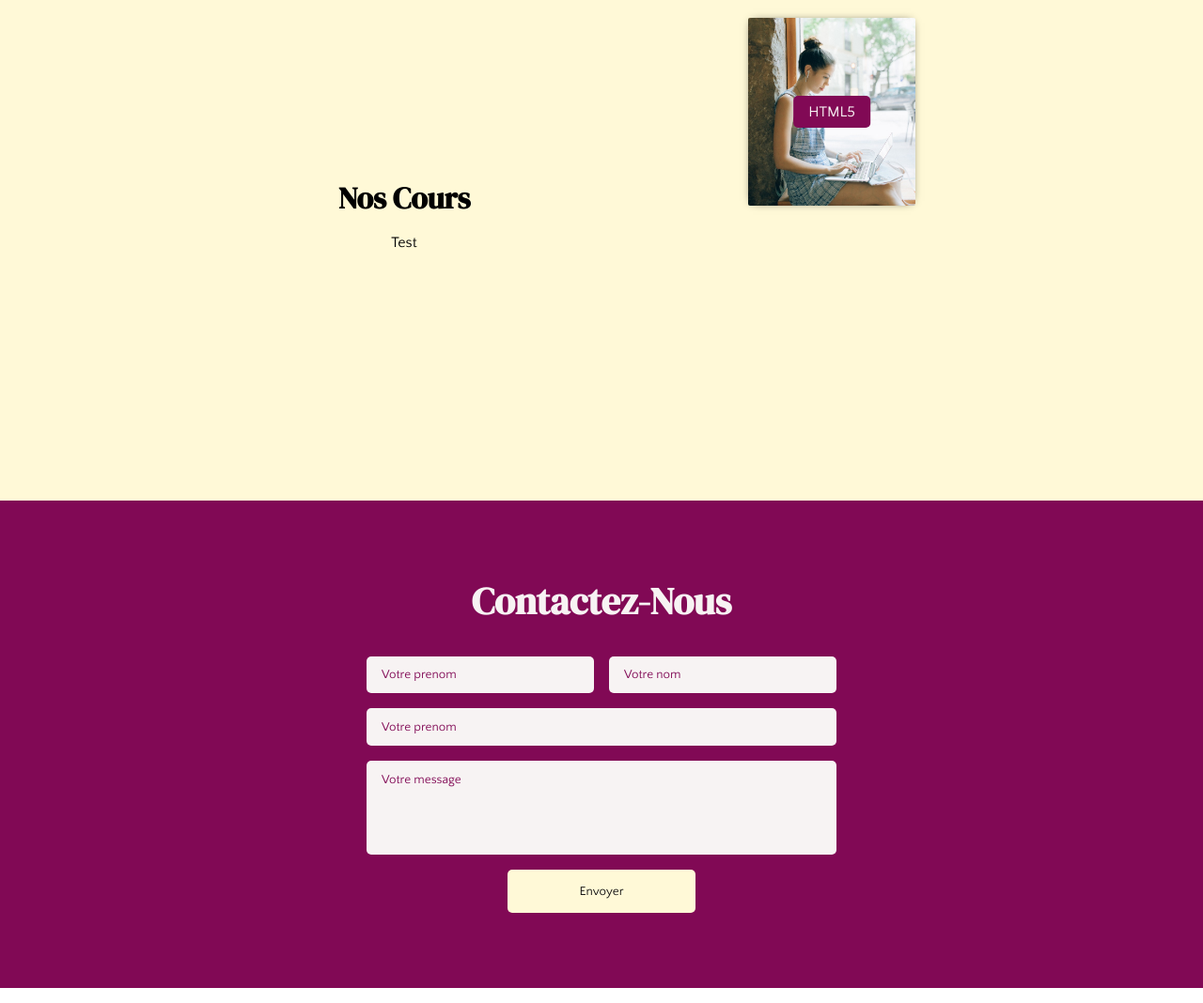
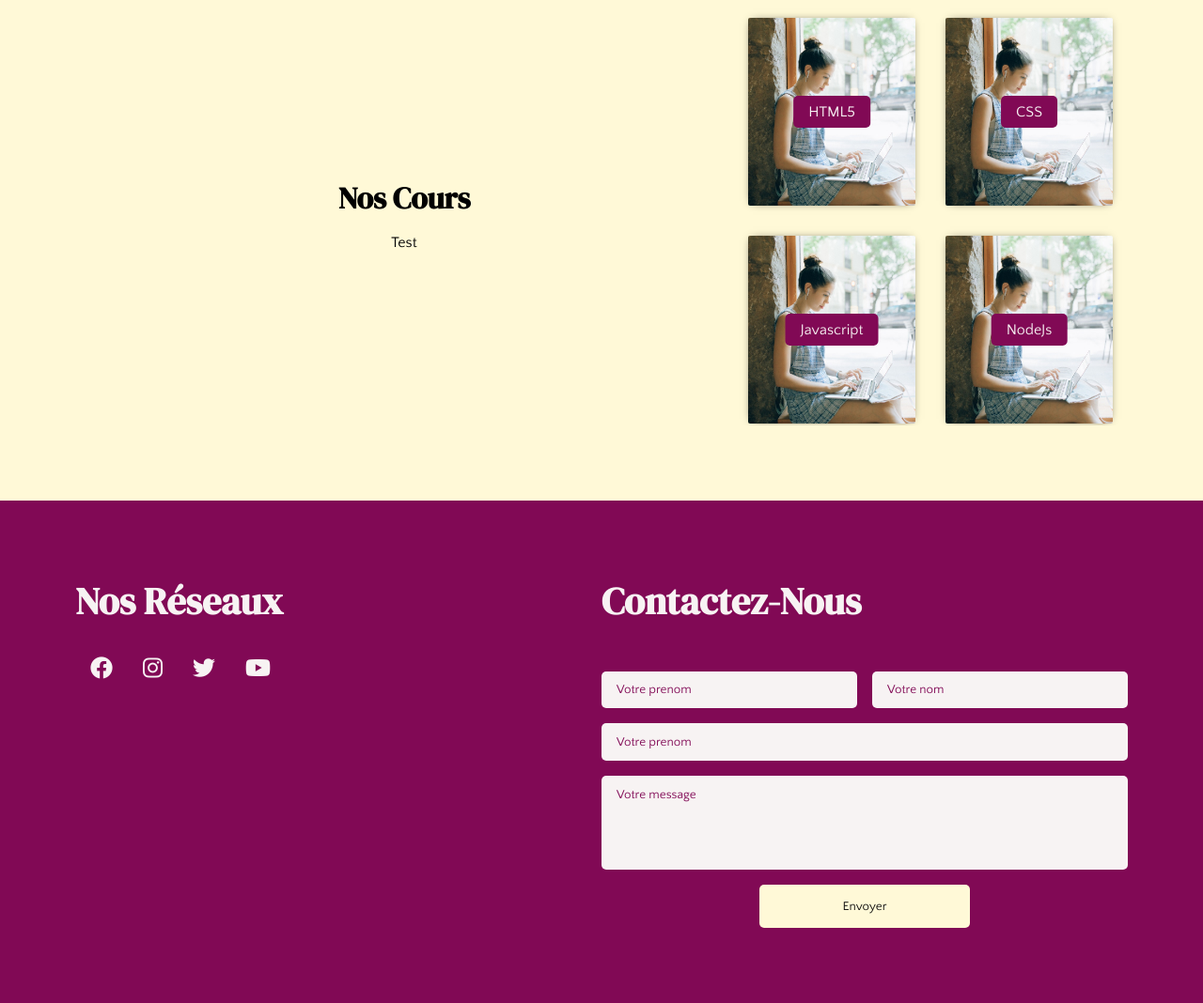
Before and after one commit to faranix/SEO_Project, a plain HTML site: page index.html in a window 1280 px wide. Shown: the part 533-1601 px from the top of the page at 94% size. Drawn offline with Linux system fonts and the light colour scheme.

Commit message:
Ajout des reseaux

```diff
--- a/assets/js/service/fakeDb.js
+++ b/assets/js/service/fakeDb.js
@@ -28,7 +28,70 @@ const fakeDb = [
             alt: "Un test"
         },
         href: "#"
-    }
+    },
+    {
+        title: "CSS",
+        description: null,
+        image: {
+            src: "e-learning.jpg",
+            alt: "Un test"
+        },
+        href: "#"
+    },
+    {
+        title: "Javascript",
+        description: null,
+        image: {
+            src: "e-learning.jpg",
+            alt: "Un test"
+        },
+        href: "#"
+    },
+    {
+        title: "NodeJs",
+        description: null,
+        image: {
+            src: "e-learning.jpg",
+            alt: "Un test"
+        },
+        href: "#"
+    },
+    {
+        title: "MySql",
+        description: null,
+        image: {
+            src: "e-learning.jpg",
+            alt: "Un test"
+        },
+        href: "#"
+    },
+    {
+        title: "Scss",
+        description: null,
+        image: {
+            src: "e-learning.jpg",
+            alt: "Un test"
+        },
+        href: "#"
+    },
+    {
+        title: "ReactJs",
+        description: null,
+        image: {
+            src: "e-learning.jpg",
+            alt: "Un test"
+        },
+        href: "#"
+    },
+    {
+        title: "VueJs",
+        description: null,
+        image: {
+            src: "e-learning.jpg",
+            alt: "Un test"
+        },
+        href: "#"
+    },
 ]
 
 export { fakeUser, fakeDb }
--- a/assets/styles/scss/components/footer.scss
+++ b/assets/styles/scss/components/footer.scss
@@ -6,12 +6,35 @@
         @include font-dm(none, none, 2.5rem);
         margin-bottom: 2rem;
         color: $color-white;
-        text-align: center;
+    }
+
+    & > div {
+        @include flex(row, space-between, none);
+    }
+
+    &-reseaux {
+        flex: 1;
+        color: $color-white;
+
+        &-list {
+            @include flex(row, none, none);
+
+            li {
+                margin: 0rem 1rem;
+                font-size: 1.5rem;
+                cursor: pointer;
+                transition: all 250ms ease-in;
+
+                &:hover {
+                    transform: scale(1.1);
+                }
+            }
+        }
     }
 
     form {
-        @include flex(column, center, none);
-        width: 500px;
+        @include flex(column, none, none);
+        flex: 1;
         margin: 0rem auto;
         gap: 1rem 0rem;
 
--- a/index.html
+++ b/index.html
@@ -11,6 +11,7 @@
     <link rel="preconnect" href="https://fonts.googleapis.com">
     <link rel="preconnect" href="https://fonts.gstatic.com" crossorigin>
     <link href="https://fonts.googleapis.com/css2?family=DM+Serif+Display:ital@0;1&family=Quattrocento+Sans:ital,wght@0,400;0,700;1,400;1,700&display=swap" rel="stylesheet">
+    <link rel="stylesheet" href="https://cdnjs.cloudflare.com/ajax/libs/font-awesome/6.1.1/css/all.min.css" integrity="sha512-KfkfwYDsLkIlwQp6LFnl8zNdLGxu9YAA1QvwINks4PhcElQSvqcyVLLD9aMhXd13uQjoXtEKNosOWaZqXgel0g==" crossorigin="anonymous" referrerpolicy="no-referrer" />
 
     <title>OpenCode | Apprendre à coder</title>
 </head>
@@ -53,8 +54,28 @@
     </main>
 
     <footer class="footer">
+        <div>
+            <div class="footer-reseaux">
+                <h2 class="footer-title">Nos Réseaux</h2>
+
+                <ul class="footer-reseaux-list">
+                    <li>
+                        <a href="#"><i class="fa-brands fa-facebook"></i></a>
+                    </li>
+                    <li>
+                        <a href="#"><i class="fa-brands fa-instagram"></i></a>
+                    </li>
+                    <li>
+                        <a href="#"><i class="fa-brands fa-twitter"></i></a>
+                    </li>
+                    <li>
+                        <a href="#"><i class="fa-brands fa-youtube"></i></a>
+                    </li>
+                </ul>
+            </div>
+
+            <form method="POST">
                 <h2 class="footer-title">Contactez-Nous</h2>
-        <form action="">
                 <div>
                     <input type="text" id="form-prenom" name="form-nom" placeholder="Votre prenom" required>
                     <input type="text" id="form-nom" name="form-nom" placeholder="Votre nom" required>
@@ -63,6 +84,7 @@
                 <textarea type="text" id="form-message" name="form-message" placeholder="Votre message" required></textarea>
                 <button type="submit">Envoyer</button>
             </form>
+        </div>
     </footer>
 
     <script src="assets/js/script.js" type="module"></script>
```
Also changed, not shown: assets/styles/css/index.css, 1 other file. Lines whose indentation alone changed are shown as unchanged.
